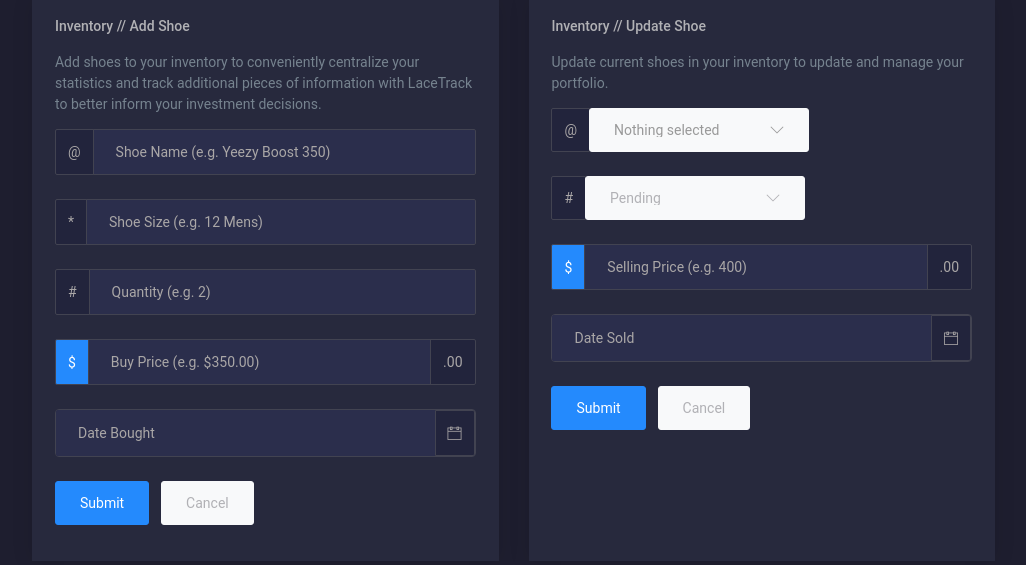
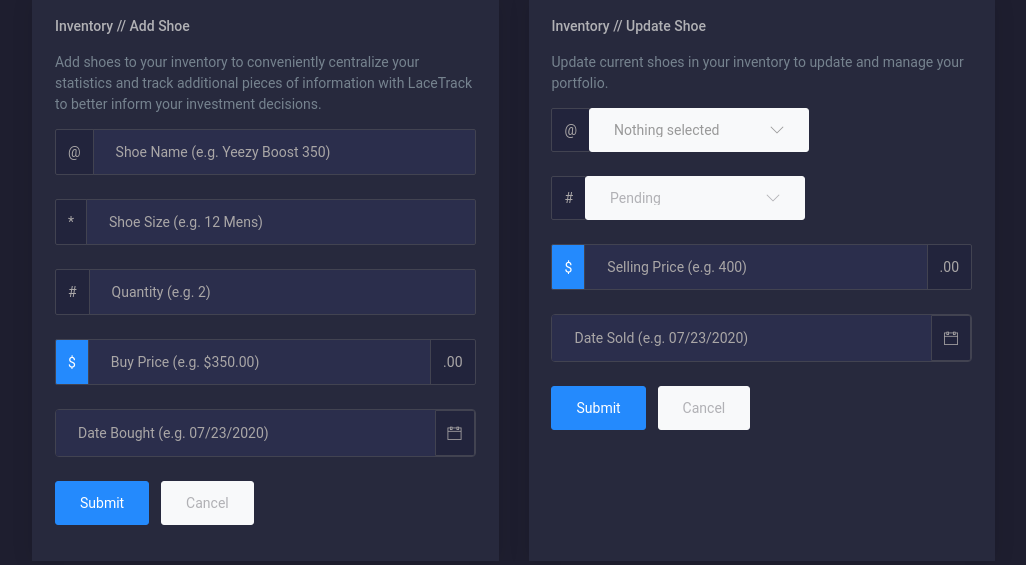
Before and after one commit to wasi2005/lacetrack, a Flask app: template templates/portal.html in a window 1280 px wide. Shown: the part 2899-3464 px from the top of the page, without its empty margins (245-1271 px from the left). Run offline with Flask 2, Linux system fonts and the light colour scheme; the template is opened without the code that fills it, so the values that code supplies are empty; parts of the project's set-up code (start-up, migrations or seed data) failed here and were passed over; some libraries are stand-ins or nearby versions.

Commit message:
Update portal.html

```diff
--- a/templates/portal.html
+++ b/templates/portal.html
@@ -1072,7 +1072,7 @@
                     </div>
                     <div class="form-group">
                       <div id="datepicker-popup" class="input-group date datepicker">
-                        <input name="date_bought" placeholder= "Date Bought" type="text" class="form-control" onclick="$('.datepicker').datepicker();">
+                        <input name="date_bought" placeholder= "Date Bought (e.g. 07/23/2020)" type="text" class="form-control" onclick="$('.datepicker').datepicker();">
                         <span class="input-group-addon input-group-append border-left" onclick="$('.datepicker').datepicker();">
                           <span class="ti-calendar input-group-text"></span>
                         </span>
@@ -1131,7 +1131,7 @@
                     </div>
                     <div class="form-group">
                       <div id="datepicker-popup" class="input-group date datepicker">
-                        <input name="date_sold" placeholder= "Date Sold" type="text" class="form-control" onclick="$('.datepicker').datepicker();">
+                        <input name="date_sold" placeholder= "Date Sold (e.g. 07/23/2020)" type="text" class="form-control" onclick="$('.datepicker').datepicker();">
                         <span class="input-group-addon input-group-append border-left" onclick="$('.datepicker').datepicker();">
                           <span class="ti-calendar input-group-text"></span>
                         </span>
```
